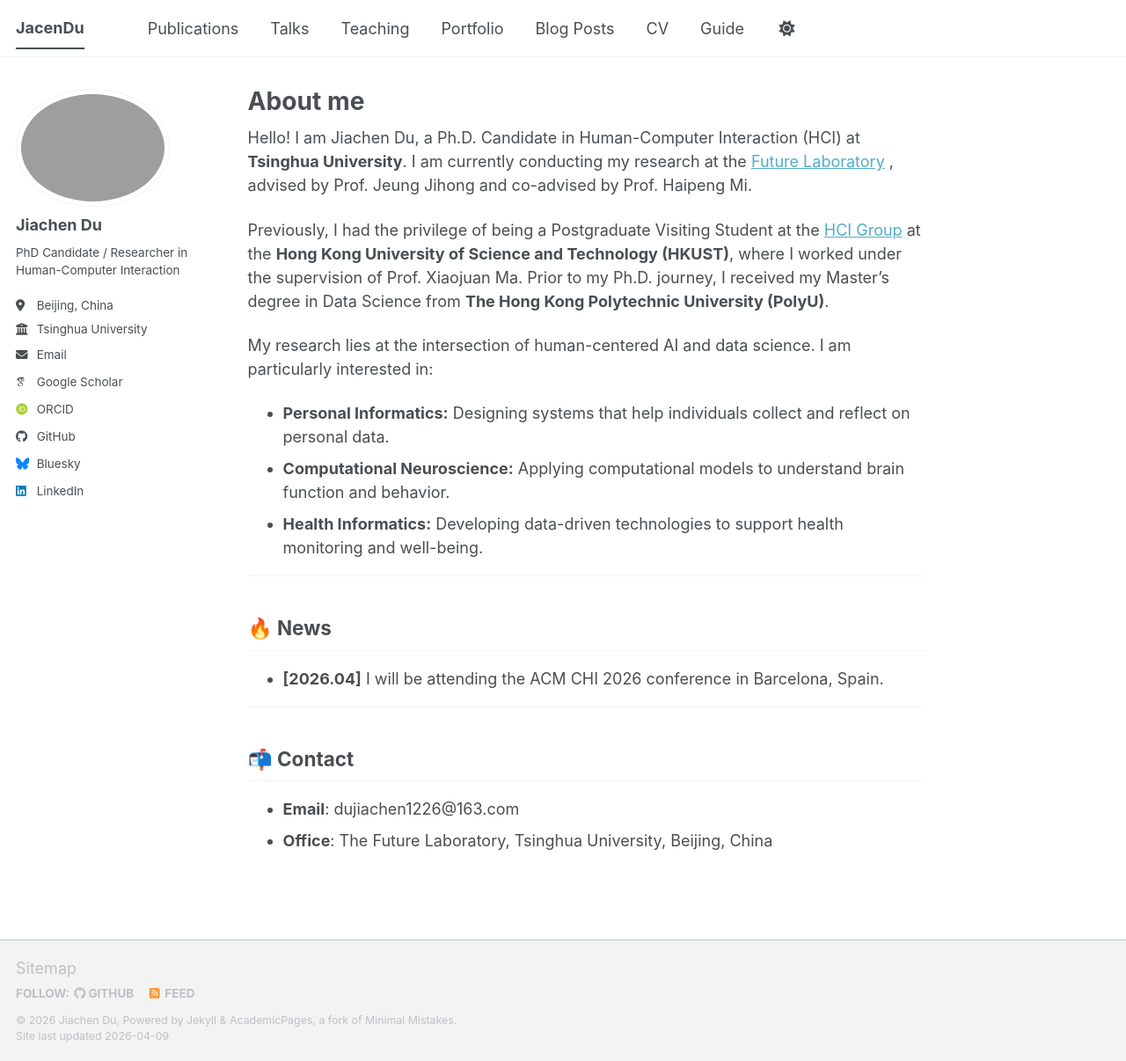
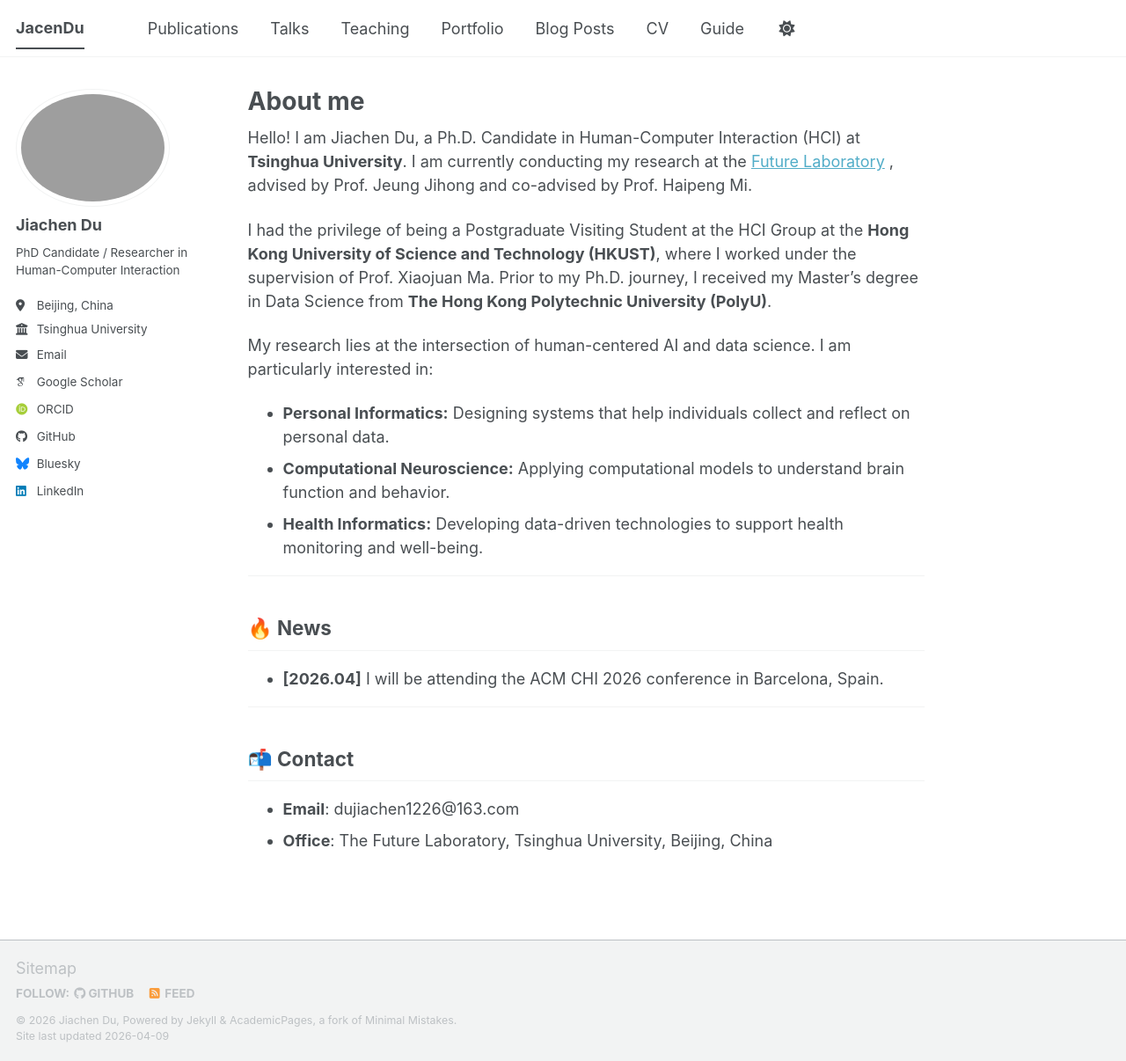
Before and after one commit to JacenDu/JacenDu.github.io, a Jekyll site: the page built from _pages/about.md, in a window 1280 px wide and 1206 px high. Shown: the whole window at 88% size. Built offline with Jekyll 4.4.1, drawn with Linux system fonts in a browser that asks for light colours; some web fonts are replaced; a script bundle is joined from its source files by our own code; library files that are not in the unit come from our copies.

Commit message:
Update about.md

```diff
--- a/_pages/about.md
+++ b/_pages/about.md
@@ -7,9 +7,9 @@
   - /about.html
 ---
 
-Hello! I am Jiachen Du, a Ph.D. Candidate in Human-Computer Interaction (HCI) at **Tsinghua University**. I am currently conducting my research at the [Future Laboratory](https://thufi.tsinghua.edu.cn/english/index.htm) , advised by Prof. Jeung Jihong and co-advised by Prof. Haipeng Mi.
+Hello! I am Jiachen Du, a Ph.D. Candidate in Human-Computer Interaction (HCI) at **Tsinghua University**. I am currently conducting my research at the [Future Laboratory](https://thfl.tsinghua.edu.cn/) , advised by Prof. Jeung Jihong and co-advised by Prof. Haipeng Mi.
 
-Previously, I had the privilege of being a Postgraduate Visiting Student at the [HCI Group](https://hci.ust.hk/) at the **Hong Kong University of Science and Technology (HKUST)**, where I worked under the supervision of Prof. Xiaojuan Ma. Prior to my Ph.D. journey, I received my Master's degree in Data Science from **The Hong Kong Polytechnic University (PolyU)**.
+I had the privilege of being a Postgraduate Visiting Student at the HCI Group at the **Hong Kong University of Science and Technology (HKUST)**, where I worked under the supervision of Prof. Xiaojuan Ma. Prior to my Ph.D. journey, I received my Master's degree in Data Science from **The Hong Kong Polytechnic University (PolyU)**.
 
 My research lies at the intersection of human-centered AI and data science. I am particularly interested in:
 * **Personal Informatics:** Designing systems that help individuals collect and reflect on personal data.
```
